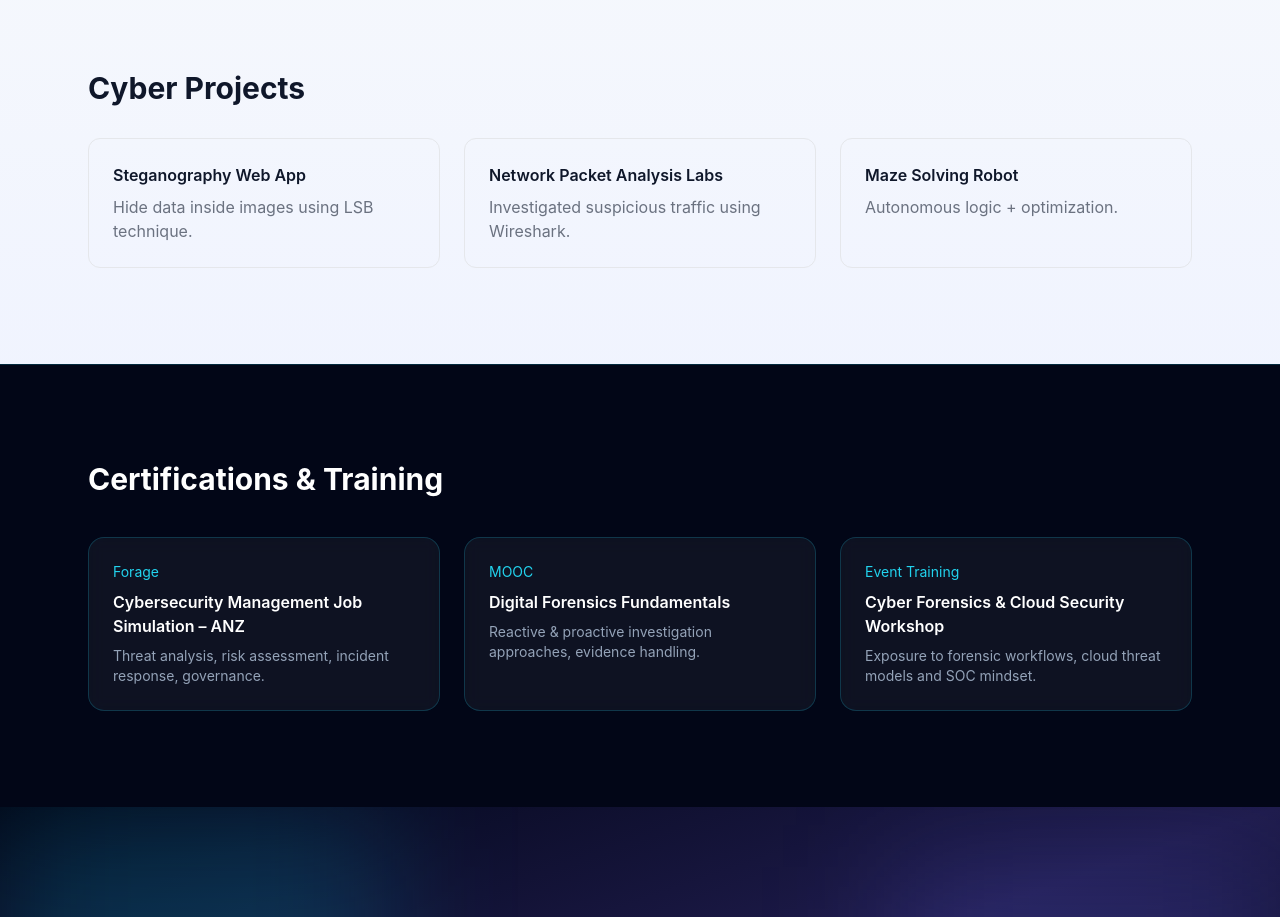
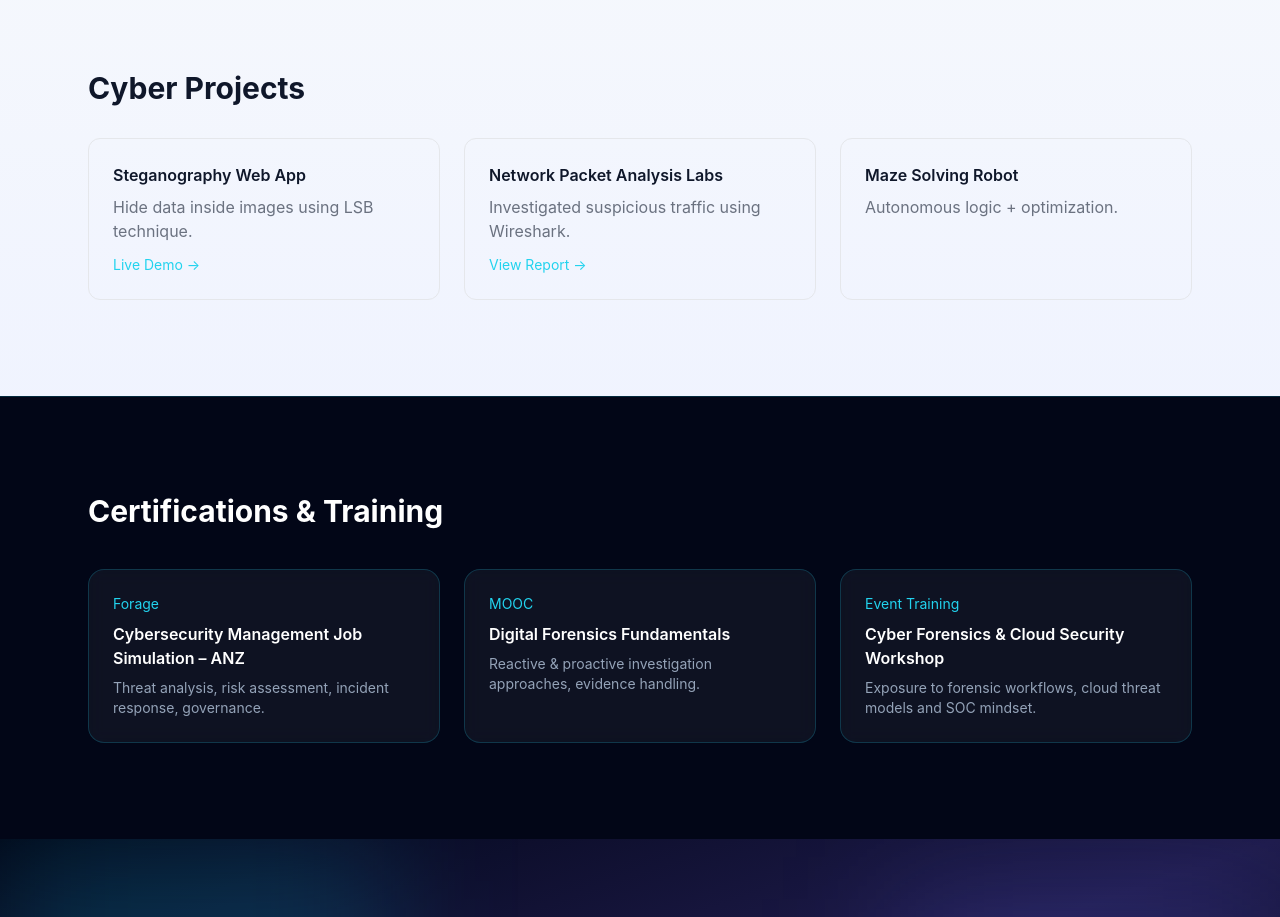
Before and after one commit to UraniumUtkarsh/cyber.utkarshpandey, a Next.js app: page / in a window 1280 px wide. Shown: the part 1060-1977 px from the top of the page. Built offline with nearby package versions, Linux system fonts and the light colour scheme.

Commit message:
feat(project-url): embedded links of live project and report

```diff
--- a/app/page.js
+++ b/app/page.js
@@ -111,15 +111,41 @@ export default function Home(){
           </h2>
 
           <div className="grid md:grid-cols-3 gap-6">
-            <div className="border p-6 rounded-xl">
-              <h3 className="font-semibold">Steganography Web App</h3>
-              <p className="text-gray-500 mt-2">Hide data inside images using LSB technique.</p>
-            </div>
+            <a
+  href="https://python14developers.pythonanywhere.com/"
+  target="_blank"
+  className="block border p-6 rounded-xl hover:border-cyan-400 hover:shadow-lg hover:-translate-y-1 transition"
+>
+  <h3 className="font-semibold">
+    Steganography Web App
+  </h3>
 
-            <div className="border p-6 rounded-xl">
-              <h3 className="font-semibold">Network Packet Analysis Labs</h3>
-              <p className="text-gray-500 mt-2">Investigated suspicious traffic using Wireshark.</p>
-            </div>
+  <p className="text-gray-500 mt-2">
+    Hide data inside images using LSB technique.
+  </p>
+
+  <p className="text-cyan-400 text-sm mt-3">
+    Live Demo →
+  </p>
+</a>
+
+            <a
+  href="https://utkarshpandey.com/cybersecurity/reports/Report_SummerTraining.pdf"
+  target="_blank"
+  className="block border p-6 rounded-xl hover:border-cyan-400 hover:shadow-lg hover:-translate-y-1 transition"
+>
+  <h3 className="font-semibold">
+    Network Packet Analysis Labs
+  </h3>
+
+  <p className="text-gray-500 mt-2">
+    Investigated suspicious traffic using Wireshark.
+  </p>
+
+  <p className="text-cyan-400 text-sm mt-3">
+    View Report →
+  </p>
+</a>
 
             <div className="border p-6 rounded-xl">
               <h3 className="font-semibold">Maze Solving Robot</h3>
```
